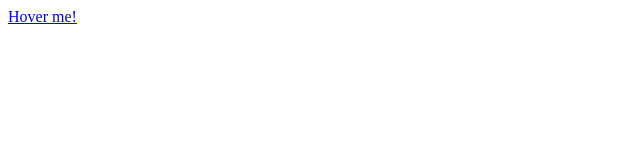
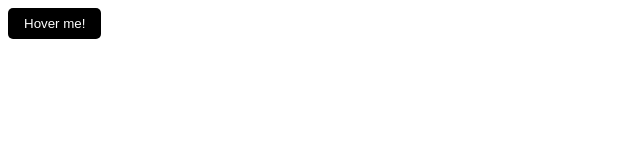
Before and after one commit to SofiaCronstrom/animation-bootcamp, a plain HTML site: page examples/01_hoverbutton/index.html in a window 1280 px wide. Shown: the whole page, without its empty margins (0-640 px from the left). Drawn offline with Linux system fonts and the light colour scheme; files that its build step writes are made by us from their sources.

Commit message:
hoverbutton

```diff
--- a/examples/01_hoverbutton/index.html
+++ b/examples/01_hoverbutton/index.html
@@ -7,6 +7,6 @@
     <link rel="stylesheet" href="style.css">
 </head>
 <body>
-    <a href="#" class="btn">Hover me!</a>
+    <button><a href="#" class="btn">Hover me!</a></button>
 </body>
 </html>
--- /dev/null
+++ b/examples/01_hoverbutton/style.css
@@ -0,0 +1,19 @@
+button{
+    border: none;
+    background-color: black;
+    color: white;
+    padding: 0.5rem 1rem;
+    border-radius: 5px;
+    transition: all 0.5s ease;
+    cursor: pointer;
+}
+
+button a{
+    text-decoration: none;
+    color: white;
+}
+button:hover{
+    background-color: red;
+    padding: 1rem 1.5rem;
+    box-shadow: rgba(99, 99, 99, 0.2) 0px 2px 8px 0px;
+}
```
